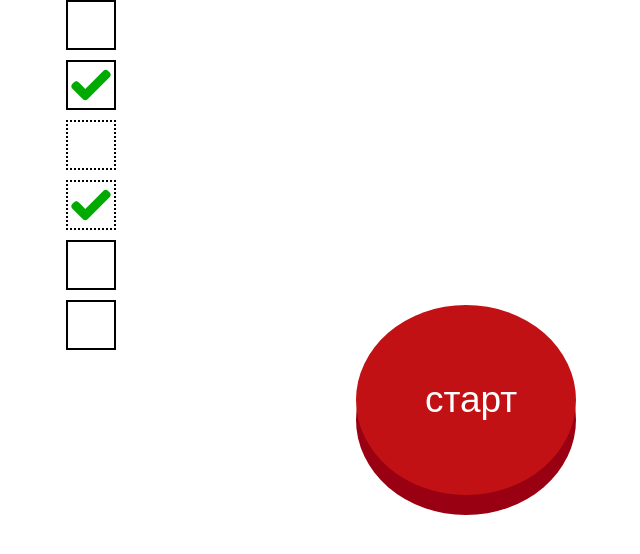
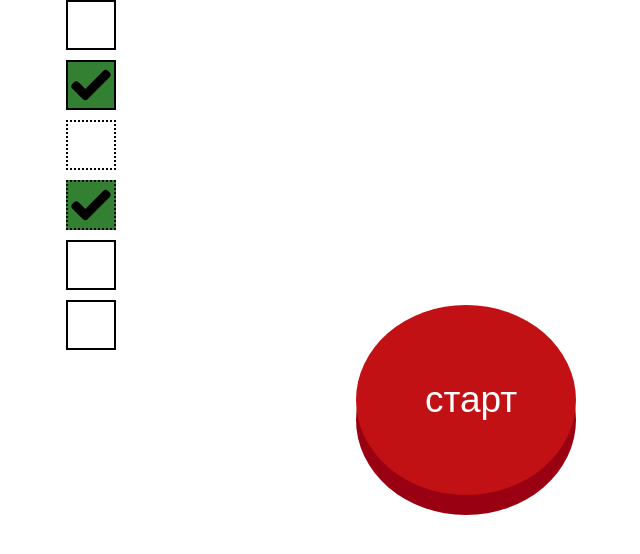
Before and after one commit to summer4requiem/red-button, a plain HTML site: page index.html in a window 1280 px wide. Shown: the whole page, without its empty margins (174-814 px from the left). Drawn offline with Linux system fonts and the light colour scheme.

Commit message:
ADD:Check-box

```diff
--- a/style.less
+++ b/style.less
@@ -44,6 +44,7 @@ button:active {
         .visually-hidden;
         &:checked+span {
             background-image: data-uri('./check.svg');
+            background-color: #338033;
         }
         &:disabled+span {
             border-style: dotted;
```
Also changed, not shown: check.svg, style.css.
